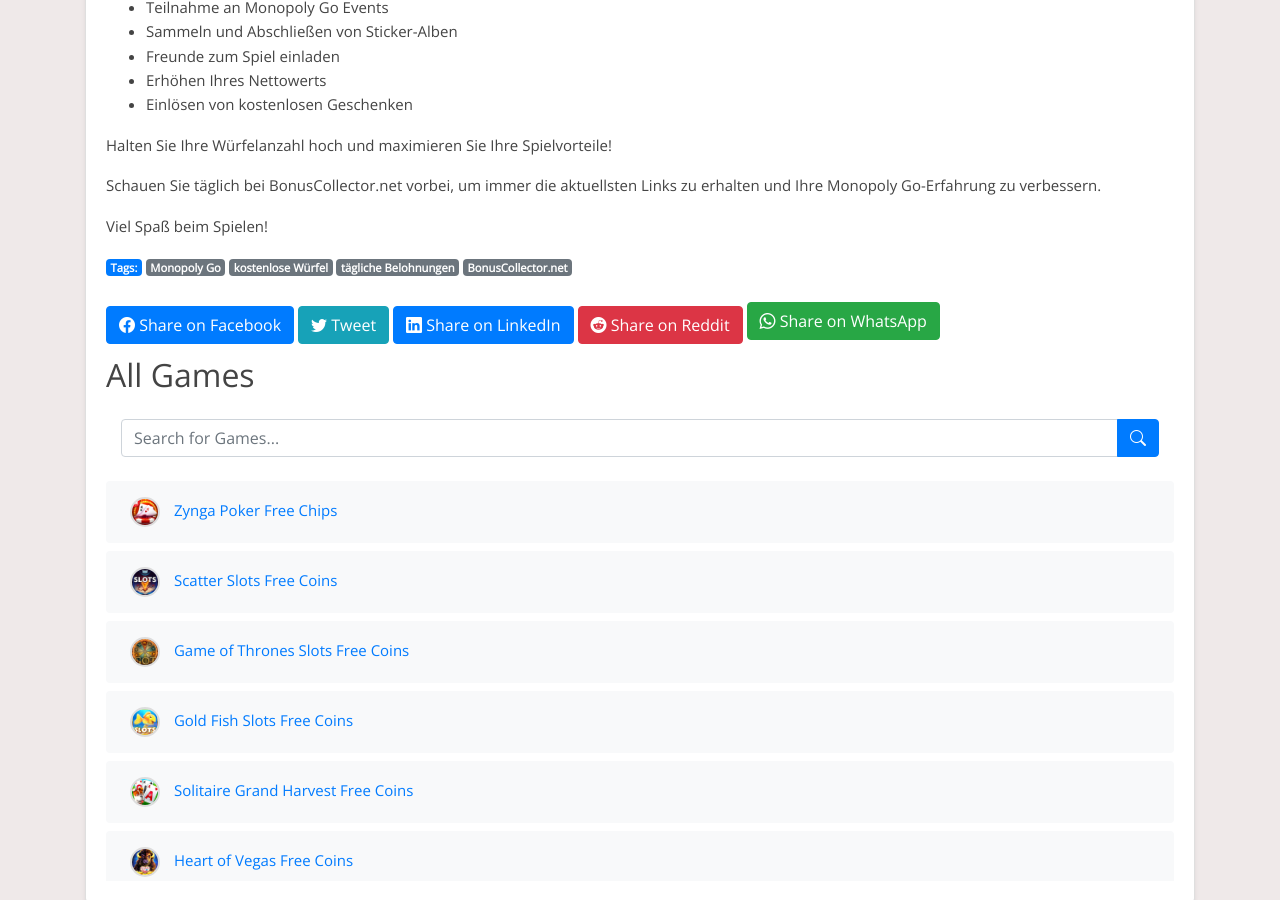
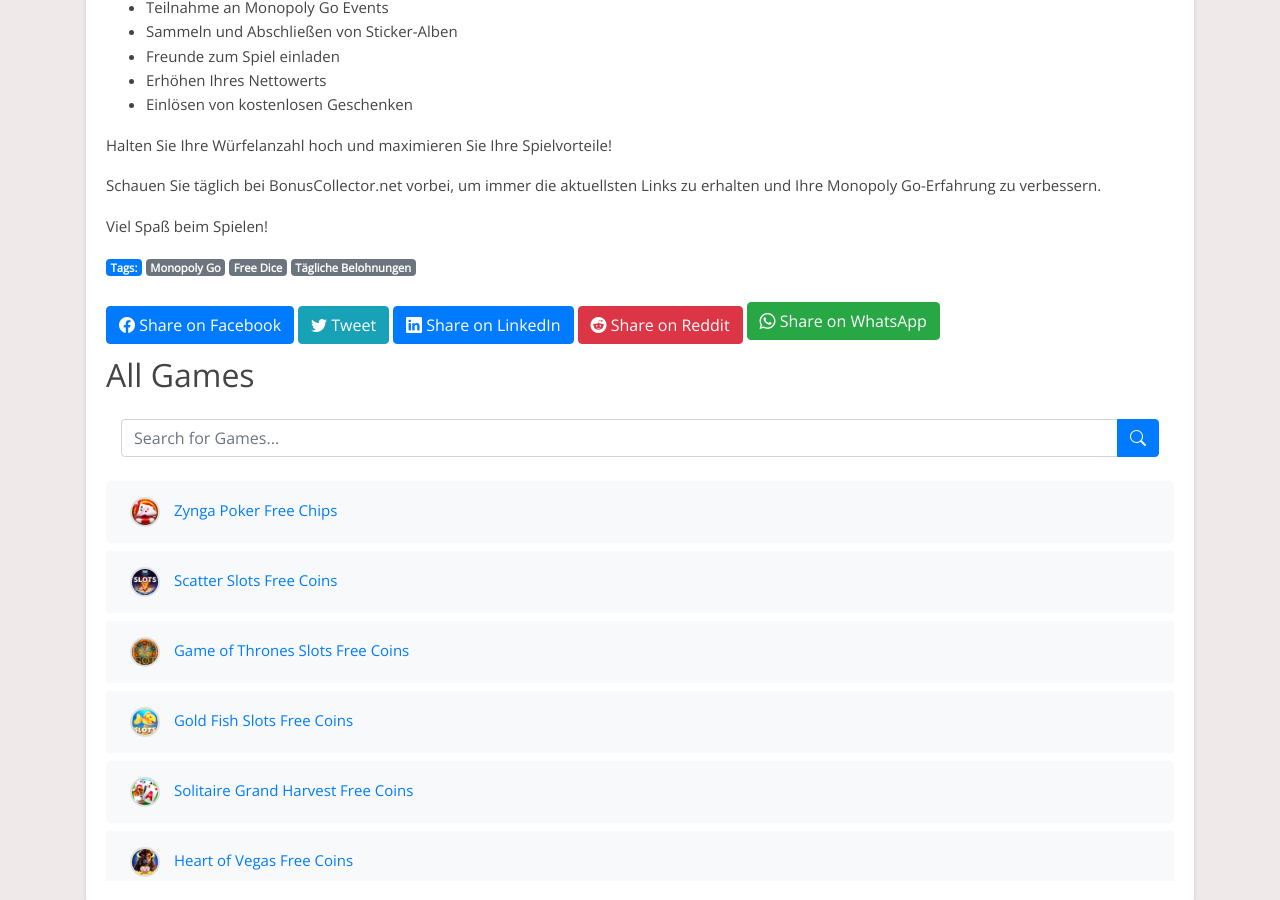
Before and after one commit to Prollad99/bs-net, a Jekyll site: the page built from de/_posts/2024-07-18-monopoly-go.md, in a window 1280 px wide and 900 px high, scrolled down 7973 px. Built offline with Jekyll 4.4.1, drawn with Linux system fonts in a browser that asks for light colours; nearby versions of some CDN libraries; comment, search, counter and statistics services are not loaded.

Commit message:
Update 2024-07-18-monopoly-go.md

```diff
--- a/de/_posts/2024-07-18-monopoly-go.md
+++ b/de/_posts/2024-07-18-monopoly-go.md
@@ -2,7 +2,7 @@
 layout: post
 title: "Monopoly Go Free Dice: Tägliche Belohnungen"
 date: 2024-07-18
-tags: [Monopoly Go, kostenlose Würfel, tägliche Belohnungen, BonusCollector.net]
+tags: [Monopoly Go, Free Dice, Tägliche Belohnungen]
 author: BonusCollector.net
 description: "Entdecken Sie täglich aktualisierte Links zu kostenlosen Würfen in Monopoly Go. Verpassen Sie keine Chance, Ihre Würfel zu erhalten und im Spiel voranzukommen."
 lang: de
```
